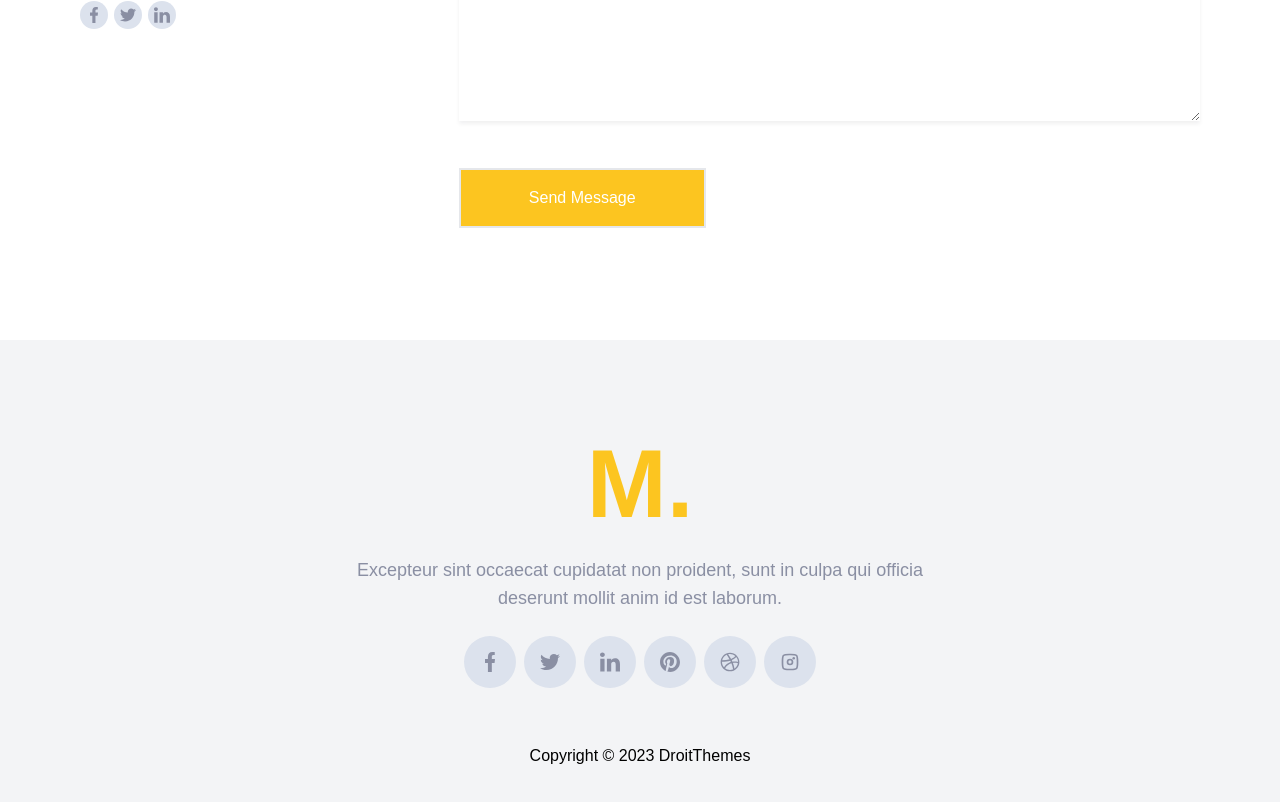
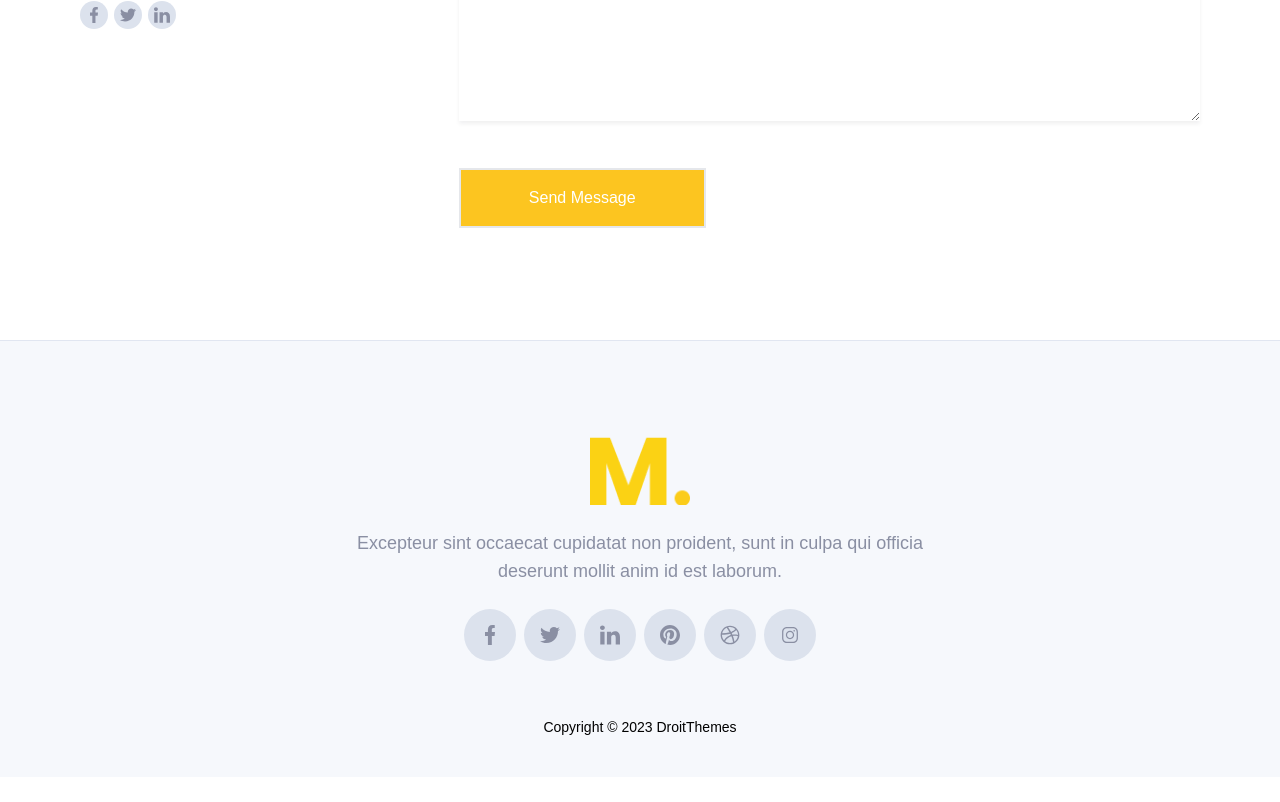
Before and after one commit to InfinityDevsHQ/portfolio-next, a Next.js app: page / in a window 1280 px wide. Shown: the part 3624-4426 px from the top of the page. After the commit the page ends 4401 px from the top, so only its background shows below. Built offline with nearby package versions, Linux system fonts and the light colour scheme.

Commit message:
fix: fixed footer ui

```diff
--- a/components/General/icons.tsx
+++ b/components/General/icons.tsx
@@ -381,26 +381,15 @@ export { DribbleIcon };
 function InstagramIcon({ className }: { className: string }) {
   return (
     <svg
-      className={`social-icons ${className}`}
-      viewBox="0 0 24 24"
-      fill="none"
+      className={`social-icons ${className} fill-[#8a8fa3]`}
       xmlns="http://www.w3.org/2000/svg"
+      x="0px"
+      y="0px"
+      width="48"
+      height="48"
+      viewBox="0 0 48 48"
     >
-      <g id="SVGRepo_bgCarrier" strokeWidth="0"></g>
-      <g
-        id="SVGRepo_tracerCarrier"
-        strokeLinecap="round"
-        strokeLinejoin="round"
-      ></g>
-      <g id="SVGRepo_iconCarrier">
-        <path
-          d="M3 11C3 7.22876 3 5.34315 4.17157 4.17157C5.34315 3 7.22876 3 11 3H13C16.7712 3 18.6569 3 19.8284 4.17157C21 5.34315 21 7.22876 21 11V13C21 16.7712 21 18.6569 19.8284 19.8284C18.6569 21 16.7712 21 13 21H11C7.22876 21 5.34315 21 4.17157 19.8284C3 18.6569 3 16.7712 3 13V11Z"
-          stroke="#8a8fa3"
-          strokeWidth="2"
-        ></path>
-        <circle cx="16.5" cy="7.5" r="1.5" fill="#8a8fa3"></circle>
-        <circle cx="12" cy="12" r="3" stroke="#8a8fa3" strokeWidth="2"></circle>
-      </g>
+      <path d="M 16.5 5 C 10.16639 5 5 10.16639 5 16.5 L 5 31.5 C 5 37.832757 10.166209 43 16.5 43 L 31.5 43 C 37.832938 43 43 37.832938 43 31.5 L 43 16.5 C 43 10.166209 37.832757 5 31.5 5 L 16.5 5 z M 16.5 8 L 31.5 8 C 36.211243 8 40 11.787791 40 16.5 L 40 31.5 C 40 36.211062 36.211062 40 31.5 40 L 16.5 40 C 11.787791 40 8 36.211243 8 31.5 L 8 16.5 C 8 11.78761 11.78761 8 16.5 8 z M 34 12 C 32.895 12 32 12.895 32 14 C 32 15.105 32.895 16 34 16 C 35.105 16 36 15.105 36 14 C 36 12.895 35.105 12 34 12 z M 24 14 C 18.495178 14 14 18.495178 14 24 C 14 29.504822 18.495178 34 24 34 C 29.504822 34 34 29.504822 34 24 C 34 18.495178 29.504822 14 24 14 z M 24 17 C 27.883178 17 31 20.116822 31 24 C 31 27.883178 27.883178 31 24 31 C 20.116822 31 17 27.883178 17 24 C 17 20.116822 20.116822 17 24 17 z"></path>
     </svg>
   );
 }
--- a/components/footer.tsx
+++ b/components/footer.tsx
@@ -7,6 +7,7 @@ import {
   PinIcon,
   TwitterIcon,
 } from "./General/icons";
+import Image from "next/image";
 
 const socialIcons = [
   { icon: <FacebookIcon className="size-5" /> },
@@ -31,10 +32,10 @@ function FooterIcons({ icon, index }: any) {
 
 export default function Footer() {
   return (
-    <footer className="bg-gray-100 w-full px-4 py-8 md:py-10">
+    <footer className="bg-[#f6f8fc] w-full px-4 py-8 md:py-10 border-t border-[#e1e6f1]">
       <div className="flex flex-col items-center gap-6 justify-center max-w-2xl mx-auto px-4 py-10 md:py-14">
-        <Link href="#">
-          <h2 className="text-8xl text-primary font-bold">M.</h2>
+        <Link href="/">
+          <Image src="/logo-retina-1.png" alt="logo" width={100} height={100} />
         </Link>
         <p className="text-center font-light text-lg text-secondary">
           Excepteur sint occaecat cupidatat non proident, sunt in culpa qui
@@ -49,7 +50,9 @@ export default function Footer() {
         </ul>
       </div>
       <div>
-        <p className="text-black text-center">Copyright © 2023 DroitThemes</p>
+        <p className="text-black text-center text-sm">
+          Copyright © 2023 DroitThemes
+        </p>
       </div>
     </footer>
   );
```
Also changed, not shown: public/logo-retina-1.png (added).
